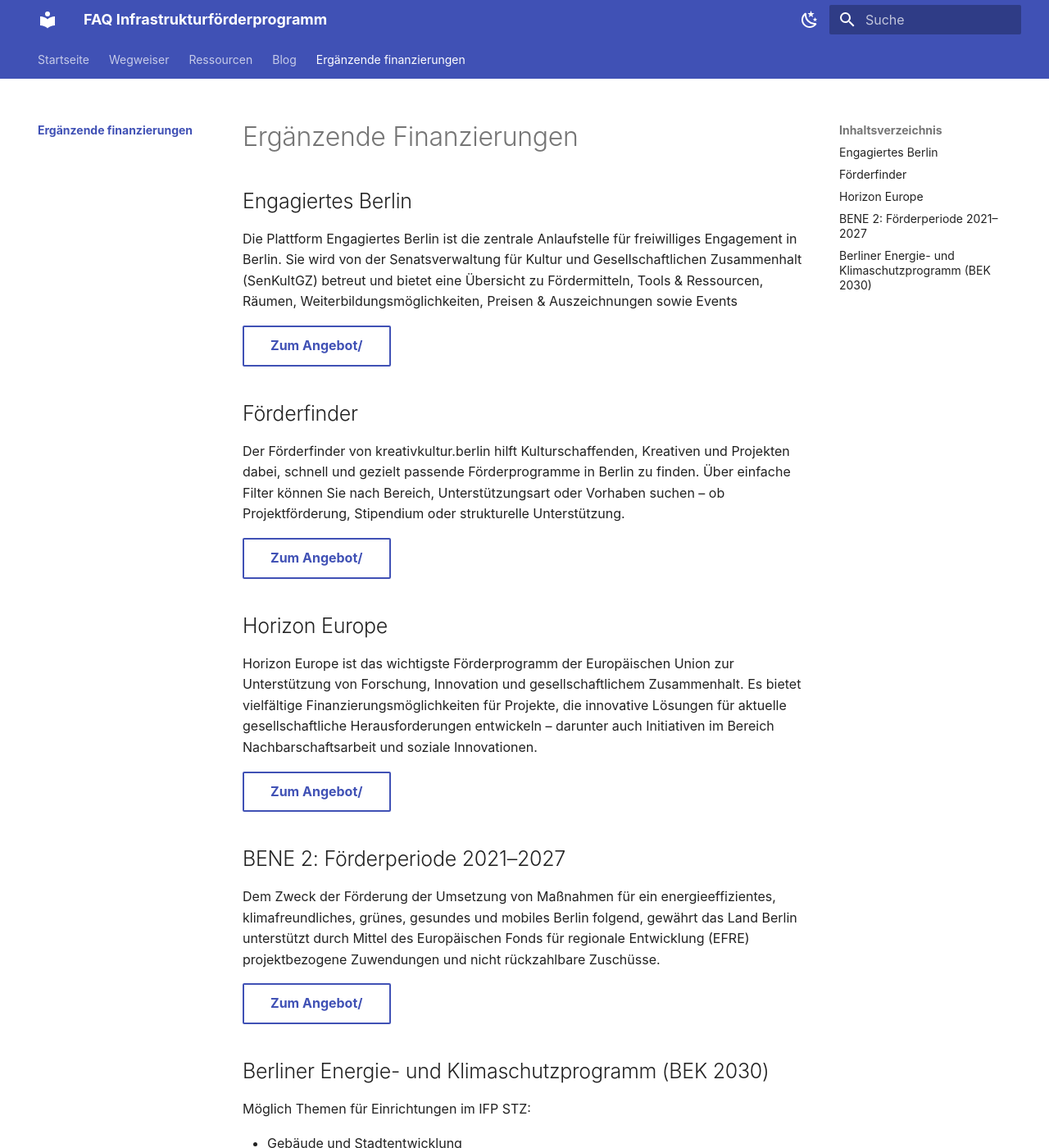
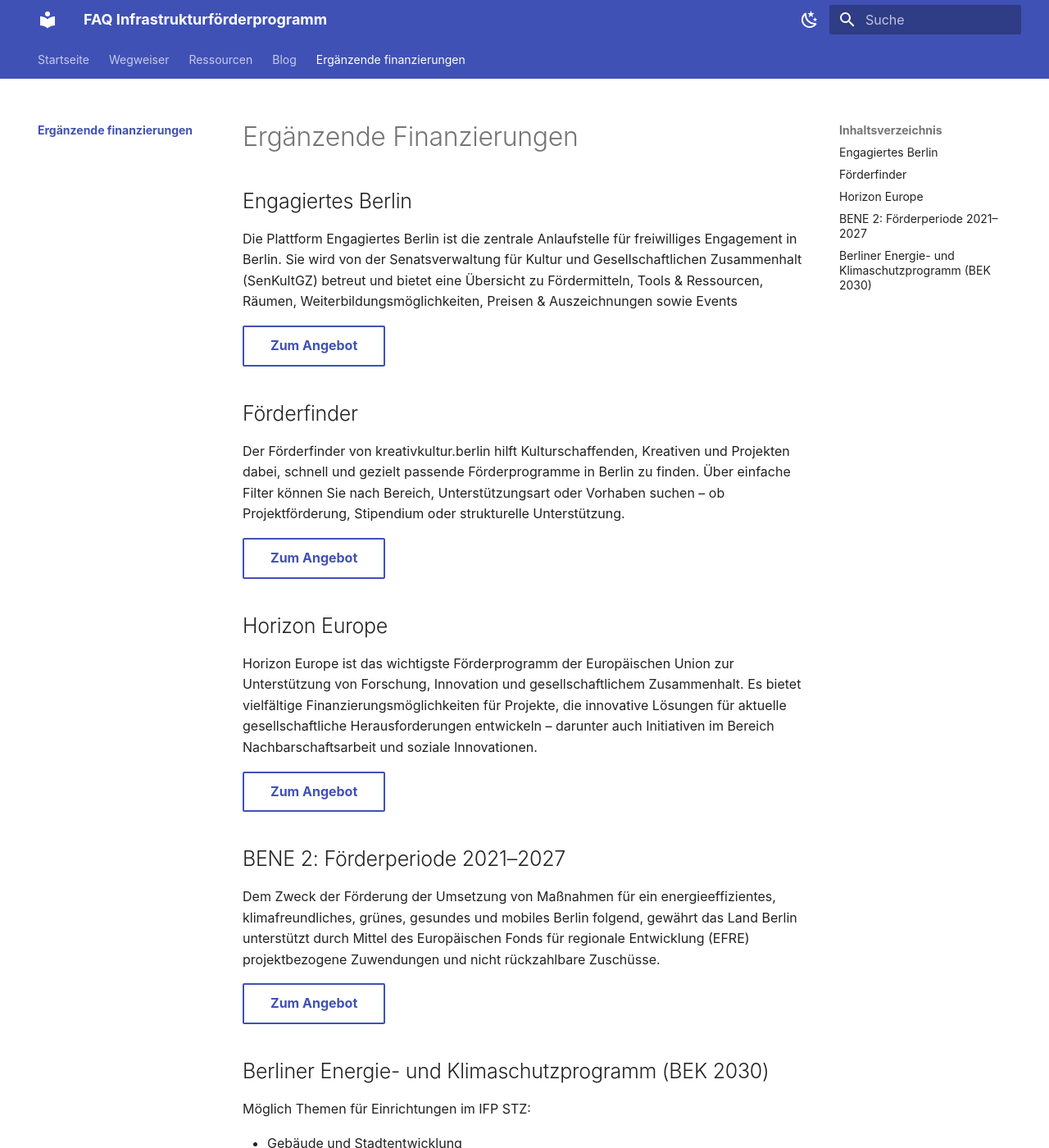
Before and after one commit to ifpstz/ifp-faq, an MkDocs documentation site: the page built from docs/ergänzende-finanzierungen/index.md, in a window 1280 px wide and 1400 px high. Shown: the whole window at 82% size. Built offline with MkDocs 1.6.1 and Material for MkDocs 9.7.7, drawn with Linux system fonts in a browser that asks for light colours; some web fonts are replaced; some of the changed text lies outside the part shown.

```diff
--- a/docs/ergänzende-finanzierungen/index.md
+++ b/docs/ergänzende-finanzierungen/index.md
@@ -10,25 +10,25 @@ draft: false
 
 Die Plattform Engagiertes Berlin ist die zentrale Anlaufstelle für freiwilliges Engagement in Berlin. Sie wird von der Senatsverwaltung für Kultur und Gesellschaftlichen Zusammenhalt (SenKultGZ) betreut und bietet eine Übersicht zu Fördermitteln, Tools & Ressourcen, Räumen, Weiterbildungsmöglichkeiten, Preisen & Auszeichnungen sowie Events
 
-[Zum Angebot/](https://engagiertes.berlin/){.md-button }
+[Zum Angebot](https://engagiertes.berlin/){.md-button }
 
 ## Förderfinder
 
 Der Förderfinder von kreativkultur.berlin hilft Kulturschaffenden, Kreativen und Projekten dabei, schnell und gezielt passende Förderprogramme in Berlin zu finden. Über einfache Filter können Sie nach Bereich, Unterstützungsart oder Vorhaben suchen – ob Projektförderung, Stipendium oder strukturelle Unterstützung.
 
-[Zum Angebot/](https://www.kreativkultur.berlin/de/forderfinder/){.md-button }
+[Zum Angebot](https://www.kreativkultur.berlin/de/forderfinder/){.md-button }
 
 ## Horizon Europe
 
 Horizon Europe ist das wichtigste Förderprogramm der Europäischen Union zur Unterstützung von Forschung, Innovation und gesellschaftlichem Zusammenhalt. Es bietet vielfältige Finanzierungsmöglichkeiten für Projekte, die innovative Lösungen für aktuelle gesellschaftliche Herausforderungen entwickeln – darunter auch Initiativen im Bereich Nachbarschaftsarbeit und soziale Innovationen.
 
-[Zum Angebot/](https://research-and-innovation.ec.europa.eu/funding/funding-opportunities/funding-programmes-and-open-calls/horizon-europe_en?prefLang=de){.md-button }
+[Zum Angebot](https://research-and-innovation.ec.europa.eu/funding/funding-opportunities/funding-programmes-and-open-calls/horizon-europe_en?prefLang=de){.md-button }
 
 ## BENE 2: Förderperiode 2021–2027
 
 Dem Zweck der Förderung der Umsetzung von Maßnahmen für ein energieeffizientes, klimafreundliches, grünes, gesundes und mobiles Berlin folgend, gewährt das Land Berlin unterstützt durch Mittel des Europäischen Fonds für regionale Entwicklung (EFRE) projektbezogene Zuwendungen und nicht rückzahlbare Zuschüsse.
 
-[Zum Angebot/](https://www.berlin.de/sen/uvk/umwelt/foerderprogramme/bene/foerderperiode-2021-2027/){.md-button }
+[Zum Angebot](https://www.berlin.de/sen/uvk/umwelt/foerderprogramme/bene/foerderperiode-2021-2027/){.md-button }
 
 ## Berliner Energie- und Klimaschutzprogramm (BEK 2030)
 
@@ -37,4 +37,5 @@ Möglich Themen für Einrichtungen im IFP STZ:
 - Gebäude und Stadtentwicklung
 - Energieversorgung
 - Klimaanpassung
-[Zum Angebot/](https://www.berlin.de/sen/uvk/klimaschutz/klimaschutz-in-der-umsetzung/bek-2030-umsetzung-2022-bis-2026/){.md-button }
+
+[Zum Angebot](https://www.berlin.de/sen/uvk/klimaschutz/klimaschutz-in-der-umsetzung/bek-2030-umsetzung-2022-bis-2026/){.md-button }
```
